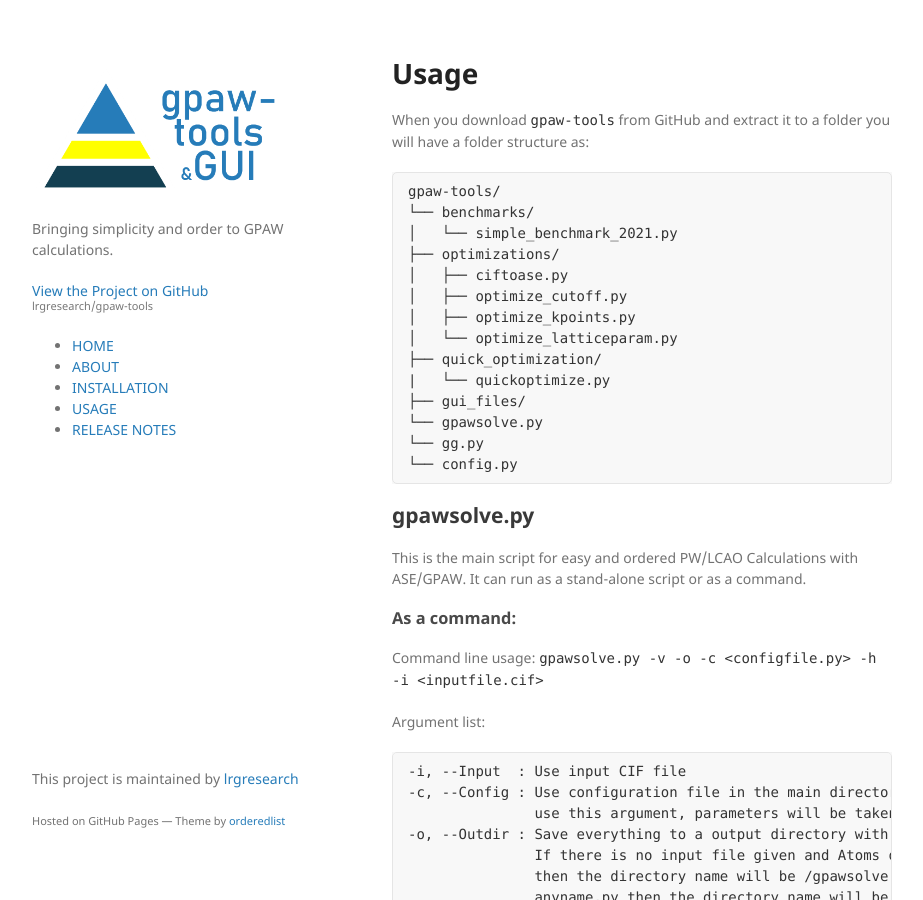
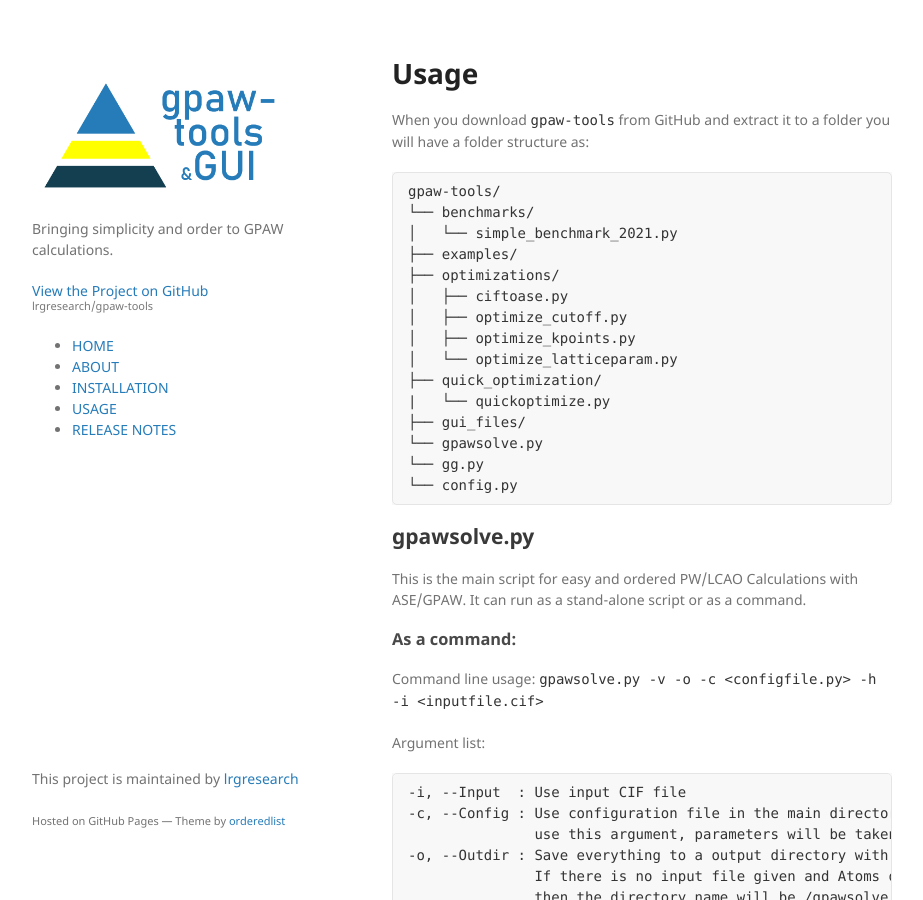
Before and after one commit to lrgresearch/gpaw-tools, a Jekyll site: the page built from usage.md, in a window 1280 px wide and 900 px high. Shown: the whole window, without its empty margins (178-1101 px from the left). Built offline with Jekyll 4.4.1, drawn with Linux system fonts in a browser that asks for light colours; some of the changed lines change nothing that is shown.

Commit message:
Update usage.md

```diff
--- a/usage.md
+++ b/usage.md
@@ -11,6 +11,7 @@
 gpaw-tools/
 └── benchmarks/
 │   └── simple_benchmark_2021.py
+├── examples/
 ├── optimizations/
 │   ├── ciftoase.py
 │   ├── optimize_cutoff.py
@@ -69,7 +70,7 @@
 | ------ | ------------------- | ----------- | -------------- | --- | ---- | ---------------- | ------- |
 |   PW   | Yes                 | Yes         | Yes            | Yes | Yes  | Yes              | Yes     |
 | PW-G0W0| Yes                 | Yes         | No             | No  | Yes  | No               | No      |
-| PW-EXX*| Yes (with PBE)      | No          | No             | No  | No   | No               | No      |
+|  EXX*  | Yes (with PBE)      | No          | No             | No  | No   | No               | No      |
 |  LCAO  | No                  | No          | No             | Yes | Yes  | Yes              | No      |
 
 *: Just some ground state energy calculations for PBE0 and HSE06.
```
